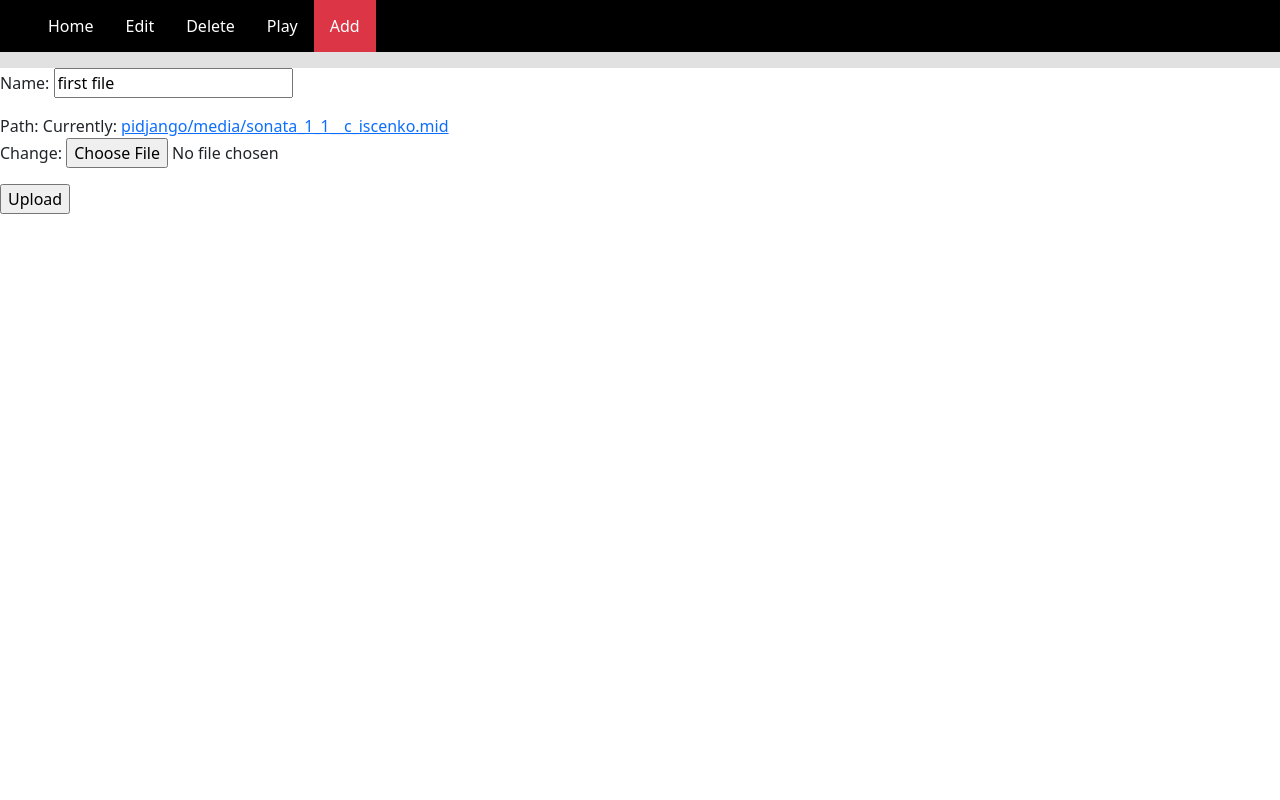
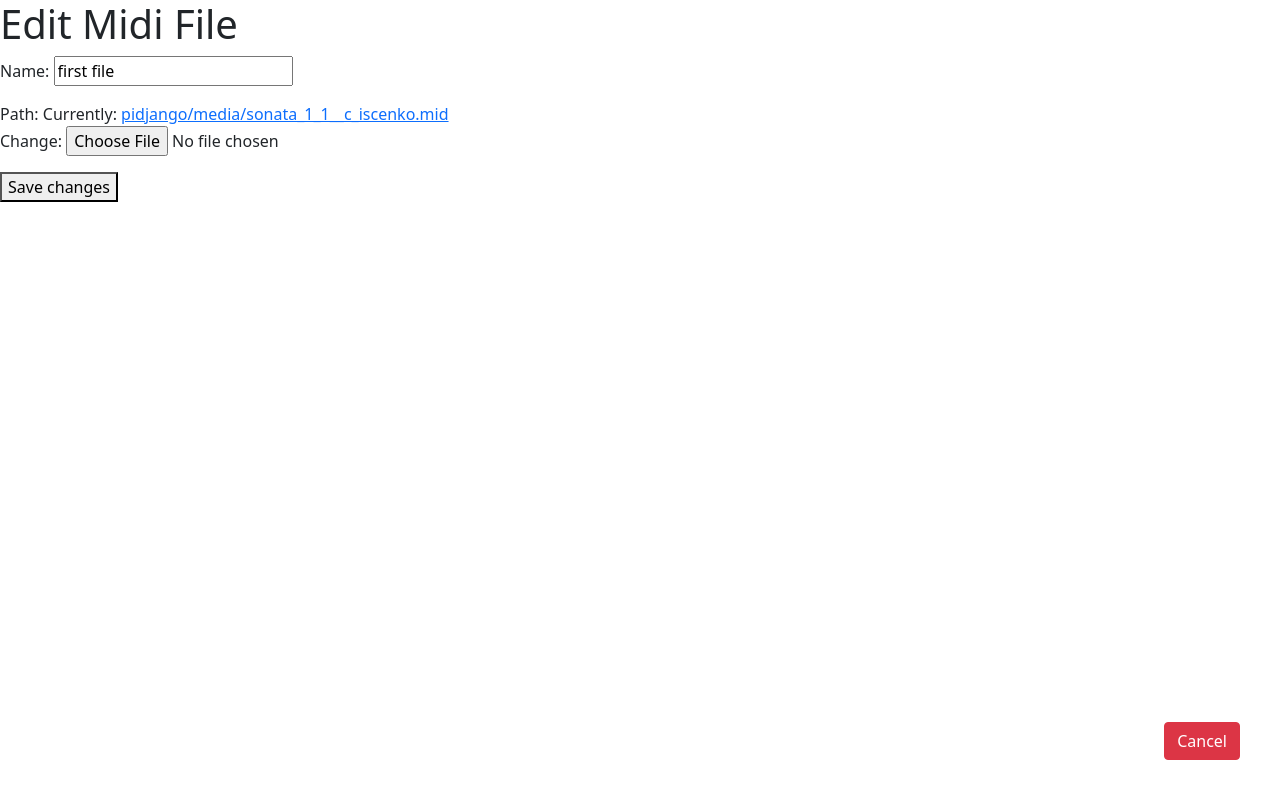
Before and after one commit to KirilVoigtlaender/SelfPlayingGuitar, a Django app: page /edit/edit/2/edit in a window 1280 px wide. Run offline with Django 4.2, Linux system fonts and the light colour scheme; data comes from the database, SQL or seed files in the repository; some libraries are stand-ins or nearby versions.

Commit message:
changed some issues on the website
Closes #2

```diff
--- a/pidjango/pidjango/pidjango/urls.py
+++ b/pidjango/pidjango/pidjango/urls.py
@@ -28,9 +28,10 @@ urlpatterns = [
     path('delete',views.delete),#delete files
     path('delete/delete', views.delete_list, name='delete_list'),#delete Files
     path('delete/delete/<int:pk>/remove', views.remove_file, name='remove_file'),#delete Files
-    path('edit',views.edit),#edit Files
+    path('edit',views.edit, name= 'edit'),#edit Files
     path('edit/edit', views.edit_list, name='edit_list'),#edit Files
     path('edit/edit/<int:pk>/edit', views.edit_file, name='edit_file'),#edit Files
+    path('edit/edit/<int:pk>/form', views.edit_file, name='edit_form'),
     path('play',views.play),#play files
     path('play/play', views.play_list, name='play_list'),#play files
     path('play/play/<int:pk>/play',views.play_file, name='play_file'),#play files
--- /dev/null
+++ b/pidjango/pidjango/playground/templates/Edit/edit_form.html
@@ -0,0 +1,60 @@
+{% load static %}
+<!DOCTYPE html>
+<html lang="en">
+<style>
+        /* Go home button styling */
+        .Back_Button {
+            position: fixed;
+            right: 10px;
+            bottom: 10px;
+            padding: 30px;
+        }
+
+</style>
+ <!-- Go back to home button with link -->
+ <div class="Back_Button">
+    <a href="http://127.0.0.1:8000/edit" class="btn btn-danger" role="button">Cancel</a>
+</div>
+<head>
+    <meta charset="UTF-8">
+    <meta name="viewport" content="width=device-width, initial-scale=1.0">
+    <!-- Bootstrap CSS -->
+    <link rel="stylesheet" href="https://cdn.jsdelivr.net/npm/bootstrap@5.1.3/dist/css/bootstrap.min.css" />
+</head>
+
+<body>
+
+
+    {% block content %}
+        <h1>Edit Midi File</h1>
+
+        <form method="post" action="{% url 'edit_file' pk=file.pk %}" enctype="multipart/form-data">
+            {% csrf_token %}
+            {{ form.as_p }}
+            <button type="submit">Save changes</button>
+        </form>
+    {% endblock %}
+
+ <!-- Placeholder for the modal -->
+ <div id="modal" class="modal fade">
+    <div id="dialog" class="modal-dialog" hx-target="this"></div>
+  </div>
+
+  <!-- Empty toast to show the message -->
+  <div class="toast-container position-fixed top-0 end-0 p-3">
+    <div id="toast" class="toast align-items-center text-white bg-success border-0" role="alert" aria-live="assertive" aria-atomic="true">
+      <div class="d-flex">
+        <div id="toast-body" class="toast-body"></div>
+        <button type="button" class="btn-close btn-close-white me-2 m-auto" data-bs-dismiss="toast" aria-label="Close"></button>
+      </div>
+    </div>
+  </div>
+
+
+  <!-- Scripts: Bootstraps, HTMX, and custom JavaScript -->
+  <script src="https://cdn.jsdelivr.net/npm/bootstrap@5.1.3/dist/js/bootstrap.bundle.min.js"></script>
+  <script src="https://unpkg.com/htmx.org@1.6.1/dist/htmx.min.js"></script>
+  <script src="{% static "dialog.js" %}"></script>
+  <script src="{% static "toast.js" %}"></script>
+</body>
+</html>
--- a/pidjango/pidjango/playground/views.py
+++ b/pidjango/pidjango/playground/views.py
@@ -9,7 +9,7 @@ from .models import File
 from .forms import FileForm
 from .playing import playing
 from django.shortcuts import redirect
-
+from .functions import handle_uploaded_file
 
 def index(request):
     #main view with the button
@@ -63,23 +63,36 @@ def add_file(request):
     return render(request, 'Add/file_form.html', {'form': FileForm})
 
 
+# def edit_file(request, pk):
+#     file = get_object_or_404(File, pk=pk)
+#     form = FileForm(instance=file)  # Define an empty form instance
+#     if request.method == 'POST':
+#         form = FileForm(request.POST, instance=file)
+#         if form.is_valid():
+#             form.save()
+#             return HttpResponse(
+#                 status=204,
+#                 headers={
+#                     'HX-Trigger': json.dumps({
+#                         "FileListChanged": None,
+#                         "showMessage": f"{file.name} updated."
+#                     })
+#                 }
+#             )
+    #return render(request, 'Add/file_form.html', {'form': form})
 def edit_file(request, pk):
     file = get_object_or_404(File, pk=pk)
-    form = FileForm(instance=file)  # Define an empty form instance
+    form = FileForm(instance=file)
+
     if request.method == 'POST':
         form = FileForm(request.POST, instance=file)
         if form.is_valid():
             form.save()
-            return HttpResponse(
-                status=204,
-                headers={
-                    'HX-Trigger': json.dumps({
-                        "FileListChanged": None,
-                        "showMessage": f"{file.name} updated."
-                    })
-                }
-            )
-    return render(request, 'Add/file_form.html', {'form': form})
+            # Redirect to the edit list view after saving changes
+            return redirect('edit')
+
+    return render(request, 'Edit/edit_form.html', {'form': form, 'file': file})
+
 
 def play_file(request, pk):
     file = get_object_or_404(File, pk = pk)
```
Also changed, not shown: pidjango/pidjango/playground/templates/Edit/edit_file.html (+6 -6 lines).
